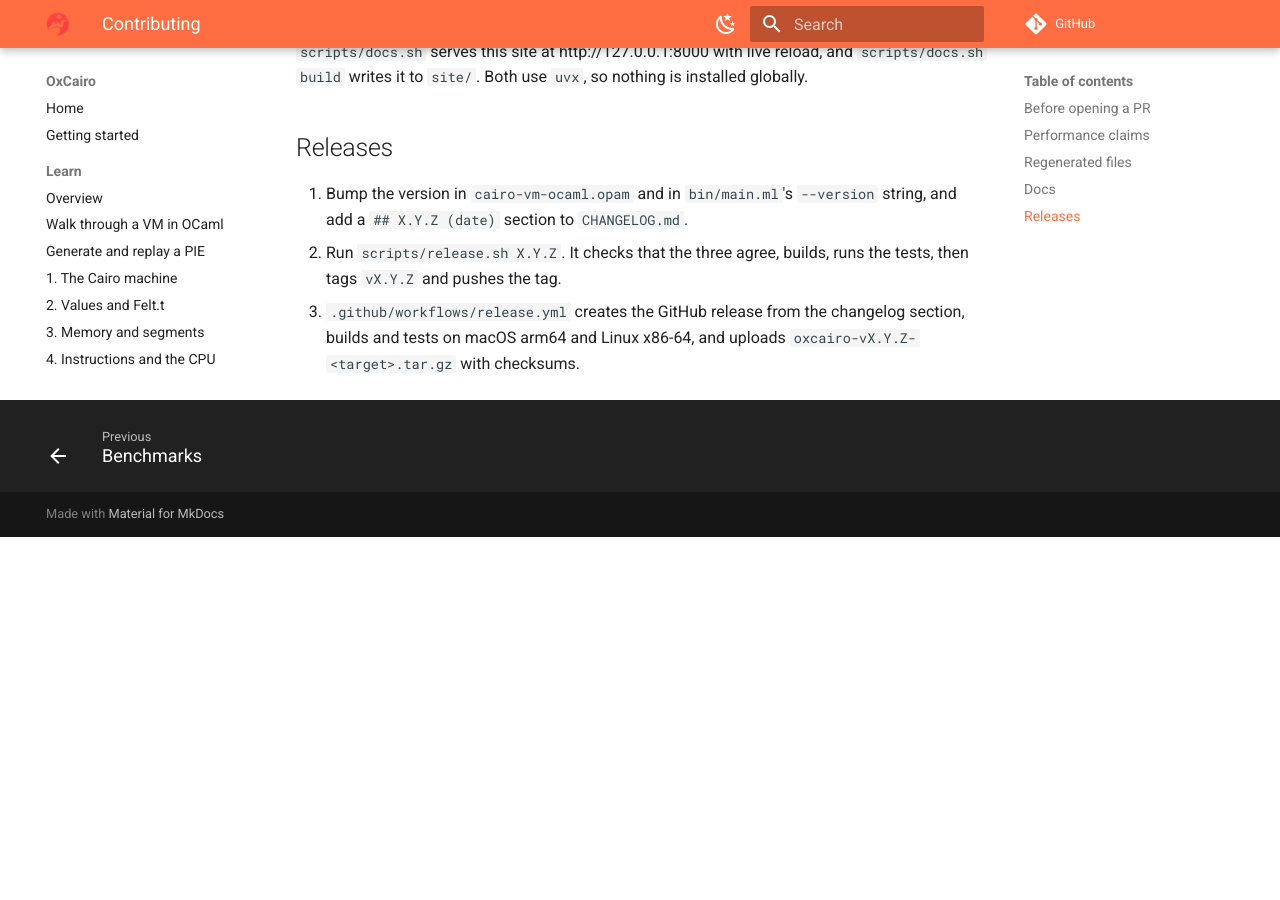
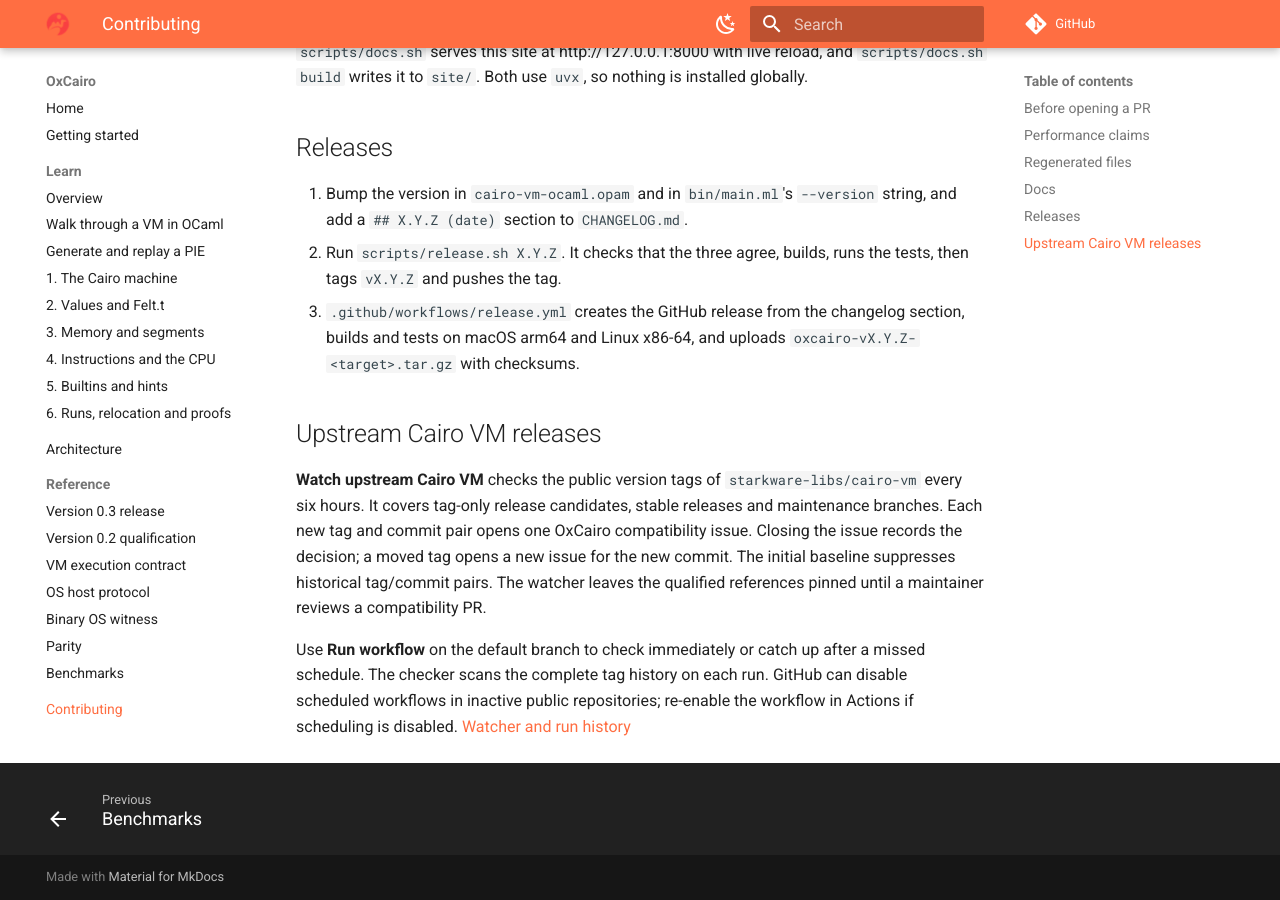
Before and after one commit to teddyjfpender/cairo-vm-ocaml, an MkDocs documentation site: the page built from docs/contributing.md, in a window 1280 px wide and 900 px high, scrolled down 834 px. Built offline with MkDocs 1.6.1 and Material for MkDocs 9.7.7, drawn with Linux system fonts in a browser that asks for light colours; comment, search, counter and statistics services are not loaded; before the commit the page ends 1371 px from its top, so only the background shows below that.

Commit message:
Watch upstream Cairo VM version tags and track qualification

```diff
--- a/docs/contributing.md
+++ b/docs/contributing.md
@@ -42,3 +42,9 @@ such as `sample` or `perf` enough data on short programs.
 3. `.github/workflows/release.yml` creates the GitHub release from the changelog section, builds
    and tests on macOS arm64 and Linux x86-64, and uploads `oxcairo-vX.Y.Z-<target>.tar.gz`
    with checksums.
+
+## Upstream Cairo VM releases
+
+**Watch upstream Cairo VM** checks the public version tags of `starkware-libs/cairo-vm` every six hours. It covers tag-only release candidates, stable releases and maintenance branches. Each new tag and commit pair opens one OxCairo compatibility issue. Closing the issue records the decision; a moved tag opens a new issue for the new commit. The initial baseline suppresses historical tag/commit pairs. The watcher leaves the qualified references pinned until a maintainer reviews a compatibility PR.
+
+Use **Run workflow** on the default branch to check immediately or catch up after a missed schedule. The checker scans the complete tag history on each run. GitHub can disable scheduled workflows in inactive public repositories; re-enable the workflow in Actions if scheduling is disabled. [Watcher and run history](https://github.com/teddyjfpender/cairo-vm-ocaml/actions/workflows/watch-cairo-vm.yml)
```
Also changed, not shown: 3 other files.
